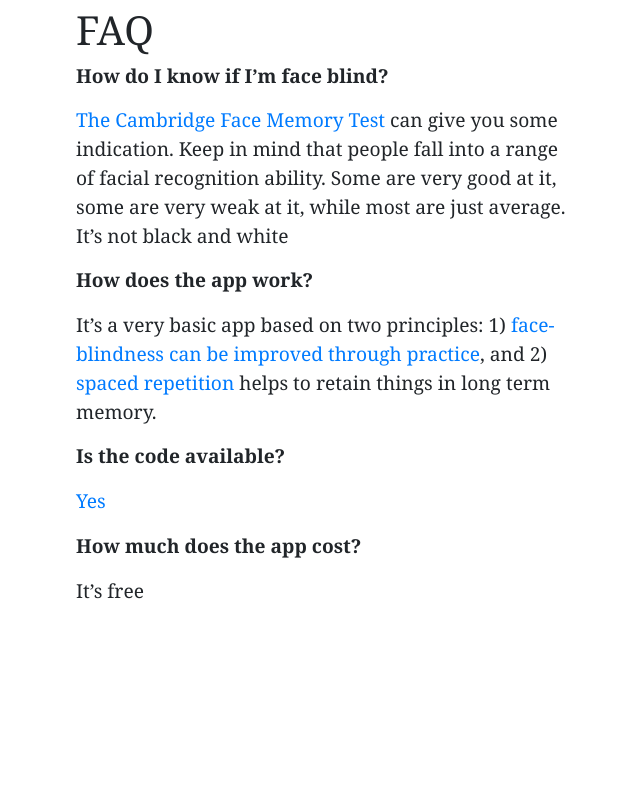
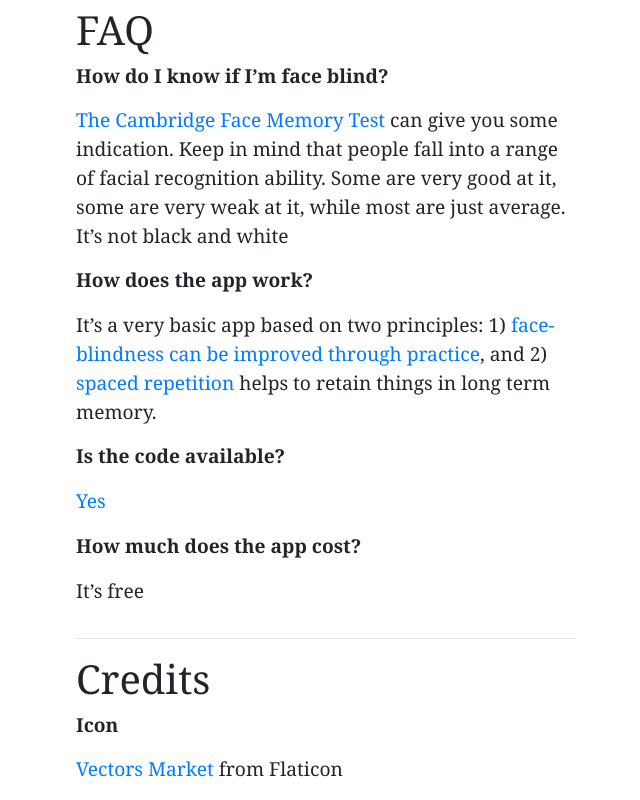
Before and after one commit to cloudshao/woowho, a plain HTML site: page webpage/index.html in a window 1280 px wide. Shown: the part 2628-3428 px from the top of the page, without its empty margins (314-954 px from the left). Before the commit the page ends 3250 px from the top, so only its background shows below. Drawn offline with nearby package versions, Linux system fonts and the light colour scheme.

Commit message:
Added icon attribution

```diff
--- a/webpage/index.html
+++ b/webpage/index.html
@@ -105,9 +105,20 @@
             <p class="c0"><span class="c1"></span></p>
             <p class="c5 q"><span class="c1">How much does the app cost?</span></p>
             <p class="c5"><span class="c1">It&rsquo;s free</span></p>
+          </div>
         </div>
       </div>
-    </div>
+
+      <div class="row">
+        <div class="col">
+          <div class="text ">
+            <hr>
+            <h1 id="faq">Credits</h1>
+            <p class="c5 q"><span class="c1">Icon</span></p>
+            <p class="c5"><span class="c2"><a href="https://www.flaticon.com/authors/vectors-market">Vectors Market</a> from Flaticon</span></p>
+          </div>
+        </div>
+      </div>
 
   </div>
 
```
